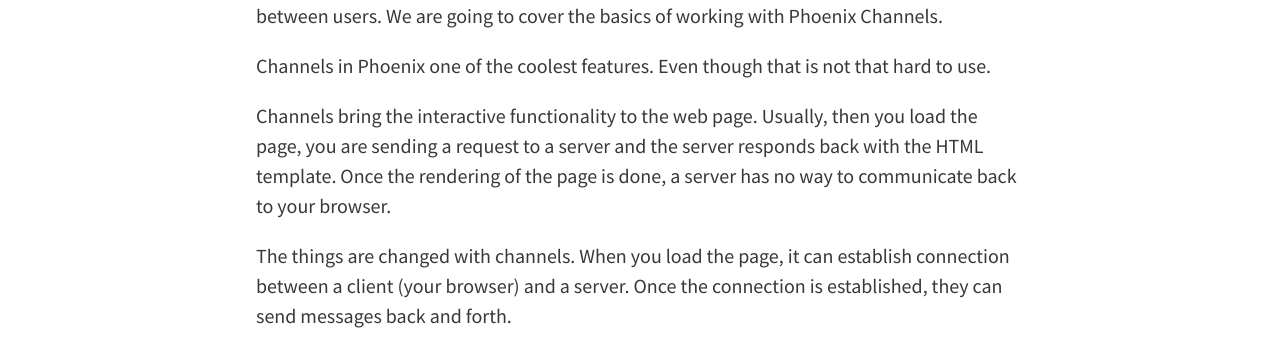
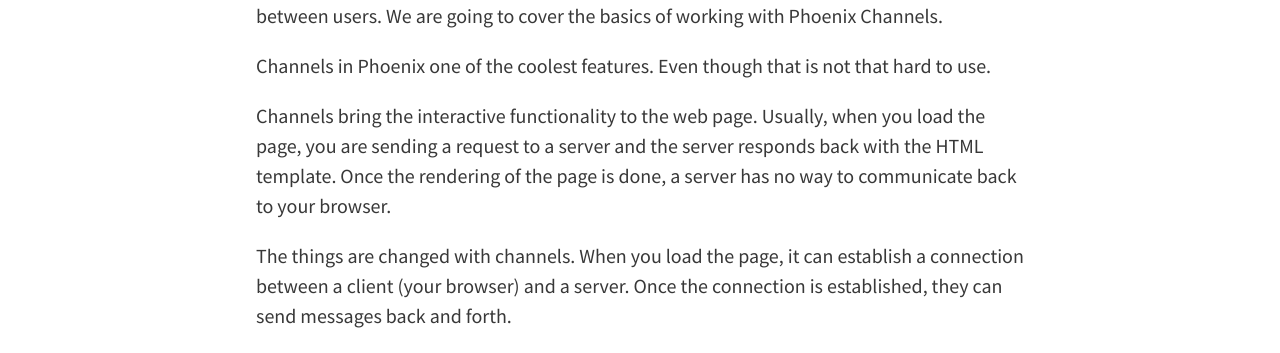
Before and after one commit to elfenlaid/ck3g.github.io, a Jekyll site: the page built from _posts/2018-03-04-using-channels-in-phoenix.md, in a window 1280 px wide and 900 px high. Shown: the part 456-809 px from the top of the window. Built offline with Jekyll 4.4.1, drawn with Linux system fonts in a browser that asks for light colours; nearby versions of some CDN libraries; comment, search, counter and statistics services are not loaded; some of the changed text lies outside the part shown.

Commit message:
Fix typos

````diff
--- a/_posts/2018-03-04-using-channels-in-phoenix.md
+++ b/_posts/2018-03-04-using-channels-in-phoenix.md
@@ -17,10 +17,11 @@
 Channels in Phoenix one of the coolest features. Even though that is not that hard to use.
 
 Channels bring the interactive functionality to the web page.
-Usually, then you load the page, you are sending a request to a server and the server responds back with the HTML template.
+Usually, when you load the page, you are sending a request to a server and the server responds back with the HTML template.
 Once the rendering of the page is done, a server has no way to communicate back to your browser.
 
-The things are changed with channels. When you load the page, it can establish connection between a client (your browser) and a server.
+The things are changed with channels.
+When you load the page, it can establish a connection between a client (your browser) and a server.
 Once the connection is established, they can send messages back and forth.
 
 By default, Phoenix uses [WebSockets](https://en.wikipedia.org/wiki/WebSocket) as a transport protocol.
@@ -458,7 +459,7 @@
 
 Ok, now we have a current user ID assigned to the socket. We can fetch it and pass into a message map:
 
-```
+```elixir
 alias Prater.Repo
 alias Prater.Auth.User
 
````
